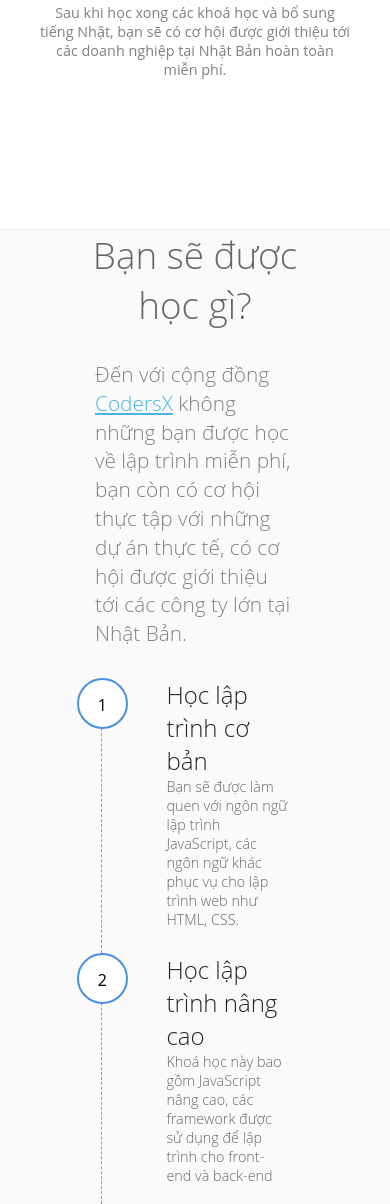
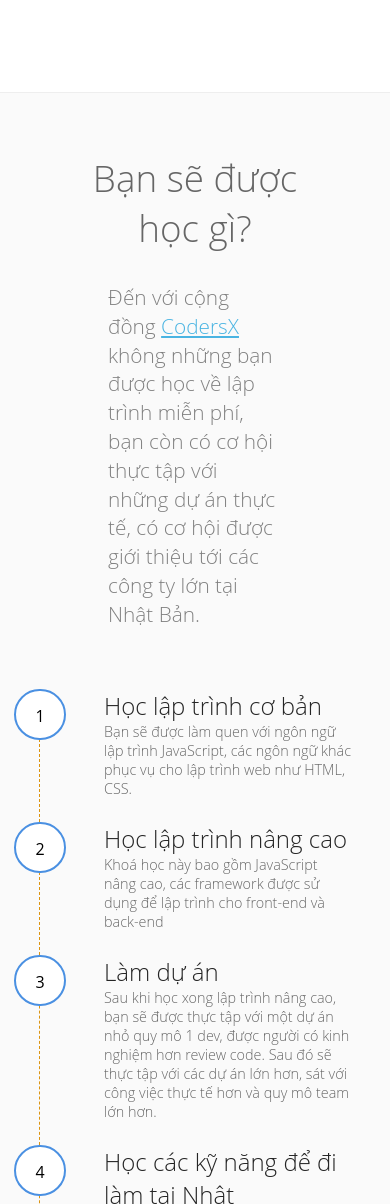
Before and after one commit to hoanghai31299/cosplay-codersx.github.io, a plain HTML site: page index.html in a window 390 px wide. Shown: the part 2815-4019 px from the top of the page. Drawn offline with nearby package versions, Linux system fonts and the light colour scheme.

Commit message:
reponsive lan nua

```diff
--- a/style.css
+++ b/style.css
@@ -216,8 +216,8 @@ section.course-wrapper {
 }
 
 section.course-wrapper .first-statement {
-    width: 66.666%;
-    margin: 0 auto;
+    width: 60%;
+    margin: 30px auto;
 }
 
 section.course-wrapper .first-statement span {
@@ -247,7 +247,7 @@ div.info-course {
 }
 
 div.info-course>* {
-    max-width: 48%;
+    width: 48%;
     margin: 0 1%;
 }
 
@@ -429,7 +429,7 @@ section.steve-jobs {
 section.steve-jobs p {
     font-family: 'Merriweather', serif !important;
     font-style: italic;
-    font-size: 2rem;
+    font-size: 2em;
     color: #666;
 }
 
@@ -519,8 +519,14 @@ footer span.mark {
     div.info-course {
         justify-content: center;
     }
+    div.info-course>ul {
+        width: 80%;
+    }
     section.course-wrapper {
-        padding: 0;
+        padding: 30px 0;
+    }
+    div.container {
+        width: 90%;
     }
     .sharing-wrapper .share-quote .quote-wrapper {
         padding: 0;
@@ -528,4 +534,7 @@ footer span.mark {
         justify-content: center;
         align-items: center;
     }
+    div.quote-wrapper .main-quote>p {
+        margin-left: 0;
+    }
 }
```
